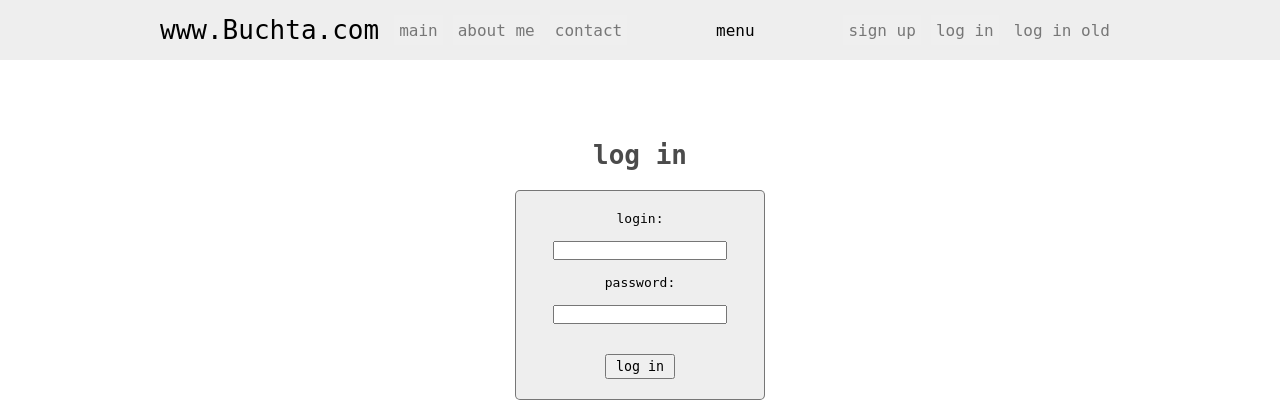
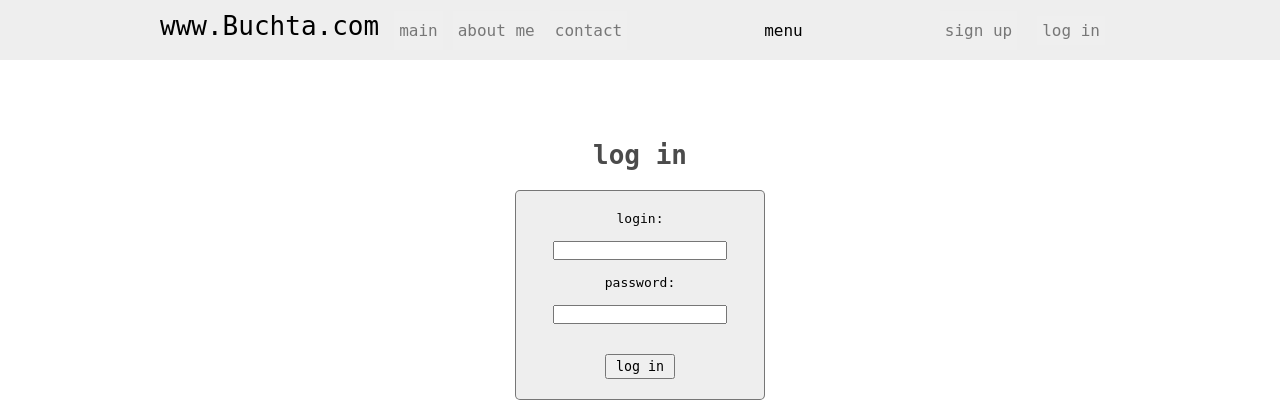
Before and after one commit to taramachuk/buchta, a PHP site: the page made by index.php in a window 1280 px wide. Shown: the top 420 px of the page. Run offline with PHP 8.4, Linux system fonts and the light colour scheme.

Commit message:
for new internal button dropdown menu

```diff
--- a/templates/navigation.php
+++ b/templates/navigation.php
@@ -48,21 +48,12 @@
                     <div style="display:flex">
 
                         <form style="display:flex;" action="index.php" method="GET">
-
                             <input type="submit" name="p" value="sign up" class="nav__links nav__items" style="border: 0;">
-
-        <input type="submit" name="p" value="log in" class="nav__links nav__items" style="border: 0;">
-
+                            <div class="dropdown">
+                                <div class="nav__items dropdown-btn" style="display:flex">
+                                    <input type="submit" name="p" value="log in" class="nav__links nav__items dropdown-btn" style="border: 0;">
+                                </div>
                         </form>
-
-        <div class="dropdown">
-
-            <div class="nav__items dropdown-btn">
-
-                <a class="nav__links" href="log_in_template.php">log in old</a>
-
-            </div>
-
                             <div class="dropdown-menu">
                                 <form action="./logic/log_in.php" method="post">
                                     <div class="--log">
@@ -76,8 +67,6 @@
                                     </div>
                                 </form>
                             </div>
-    </form>
-
                     </div>
                     END;
                 }
```
Lines whose indentation alone changed are shown as unchanged.
